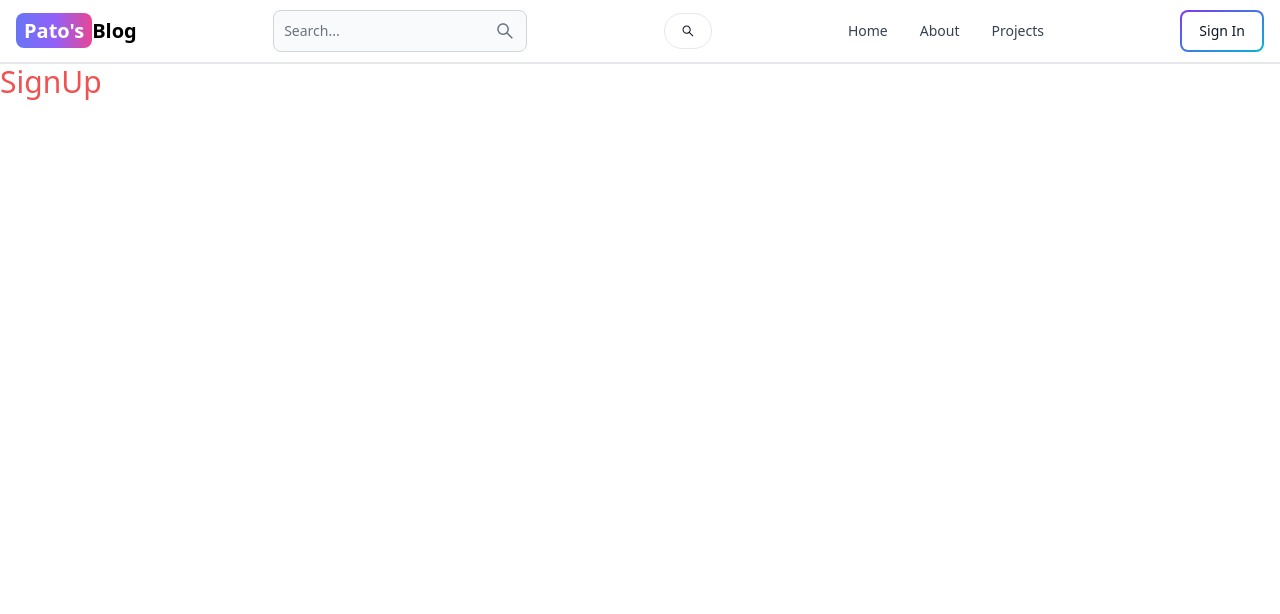
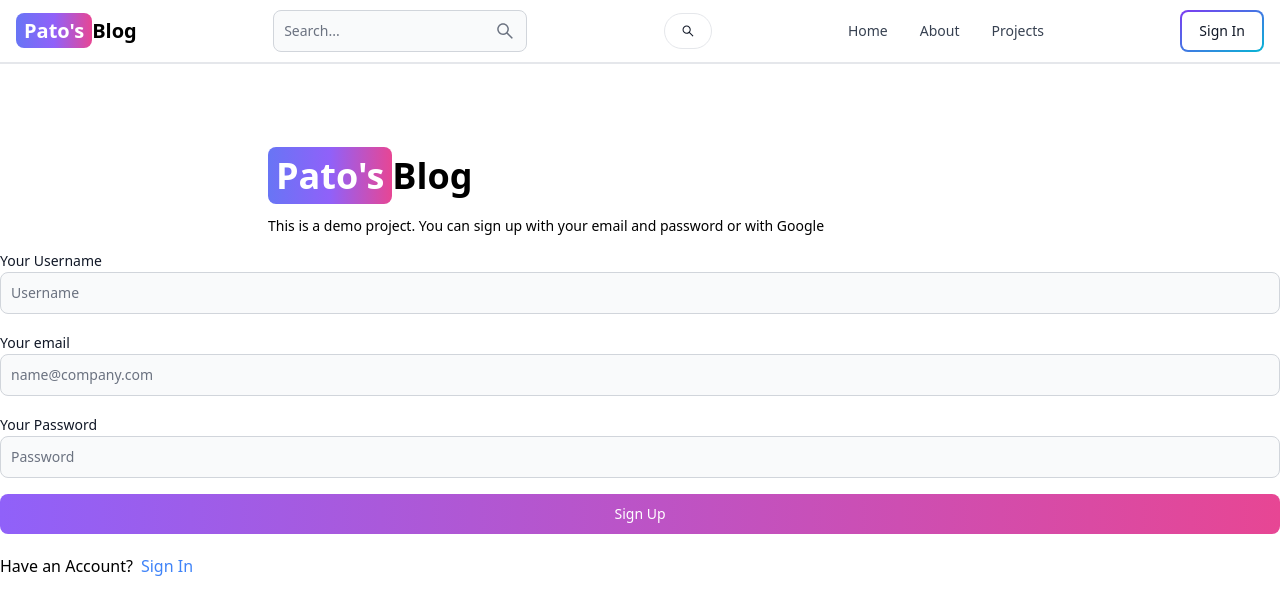
Before and after one commit to Jack-Nesta/MERN-Blog, a React (Vite) app in the folder client/: page /SignUp in a window 1280 px wide. Shown: the top 614 px of the page. Built offline with nearby package versions, Linux system fonts and the light colour scheme.

Commit message:
Added a Sign Up Page

```diff
--- a/client/src/pages/SignUp.jsx
+++ b/client/src/pages/SignUp.jsx
@@ -1,6 +1,55 @@
-import React from 'react'
+import React from "react";
+import { Link } from "react-router-dom";
+import { Button, FloatingLabel, Label, TextInput } from "flowbite-react";
 
 export default function SignUp() {
   return (
-    <h1 className='text-3xl text-red-500'>SignUp</h1>  )
+    <div className="min-h-screen mt-20">
+      <div className="flex p-3 max-w-3xl mx-auto flex-col md:flex-row md:items-center gap-5">
+        {/*for the left side*/}
+        <div className="flex-1">
+          <Link to="/" className="font-bold dark:text-white text-4xl">
+            <span className="px-2 py-1 bg-gradient-to-r from-indigo-500 via-purple-500 to-pink-500 rounded-lg text-white">
+              Pato's
+            </span>
+            Blog
+          </Link>
+          <p className="text-sm mt-5">
+            This is a demo project. You can sign up with your email and password
+            or with Google
+          </p>
+        </div>
+      </div>
+
+      {/*for the right side*/}
+      <div className="flex-1">
+        <form className="flex flex-col gap-4">
+          <div>
+            <Label value="Your Username" />
+            <TextInput type="text" placeholder="Username" id="username" />
+          </div>
+
+          <div>
+            <Label value="Your email" />
+            <TextInput type="text" placeholder="name@company.com" id="email" />
+          </div>
+
+          <div>
+            <Label value="Your Password" />
+            <TextInput type="text" placeholder="Password" id="password" />
+          </div>
+          <Button gradientDuoTone='purpleToPink' type="submit">
+            Sign Up
+          </Button>
+        </form>
+        <div className="flex gap-2 text-small mt-5">
+          <span> Have an Account?</span>
+          <Link to='sign-in'className="text-blue-500">
+          Sign In
+          </Link>
+
+        </div>
+      </div>
+    </div>
+  );
 }
```
